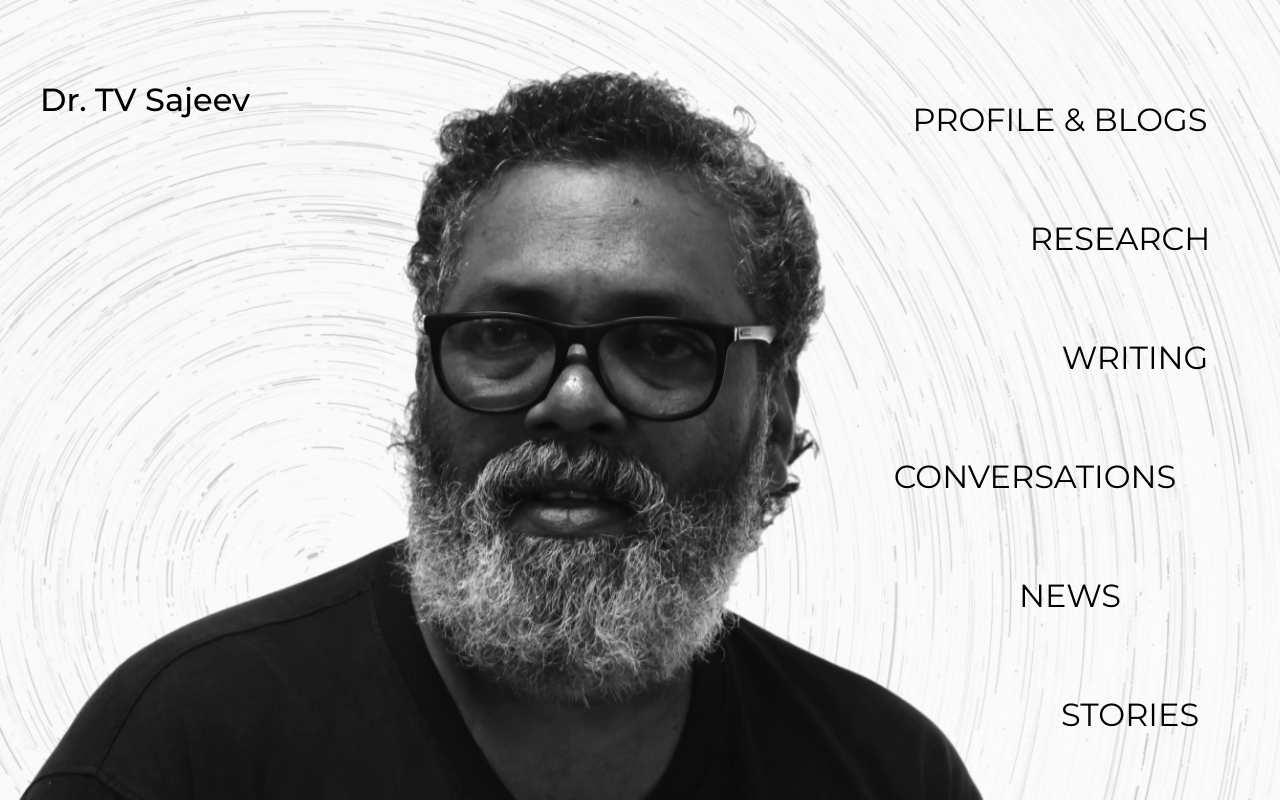
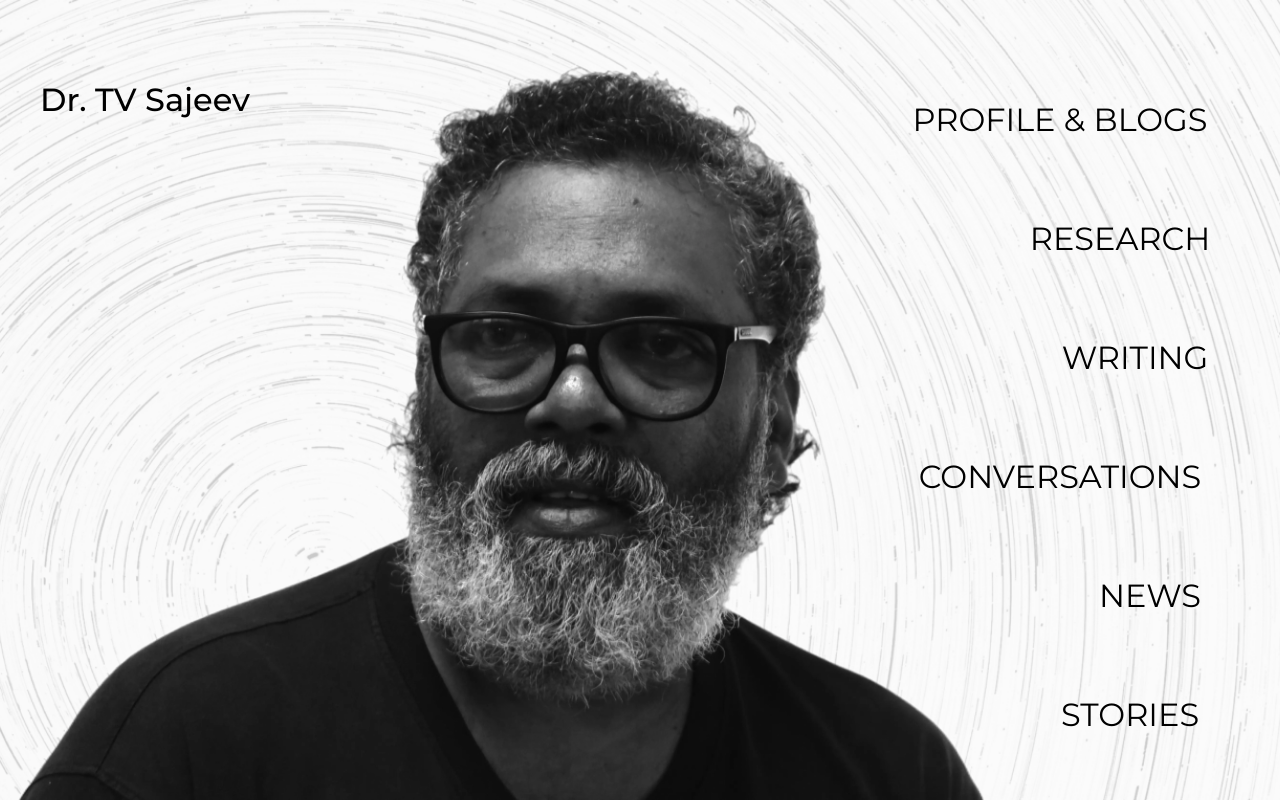
Before and after one commit to theinfinox/tvsajeev, a plain HTML site: page index.html in a window 1280 px wide. Shown: the top 800 px of the page. Drawn offline with Linux system fonts and the light colour scheme.

Commit message:
Update styles.css

```diff
--- a/styles.css
+++ b/styles.css
@@ -148,12 +148,12 @@ h2 {
 
 .nav-button-3 {
     margin-top: 80px;
-    margin-right: 370px;
+    margin-right: 320px;
 }
 
 .nav-button-4 {
     margin-top: 80px;
-    margin-right: 300px;
+    margin-right: 140px;
 }
 
 .nav-button-5 {
```
